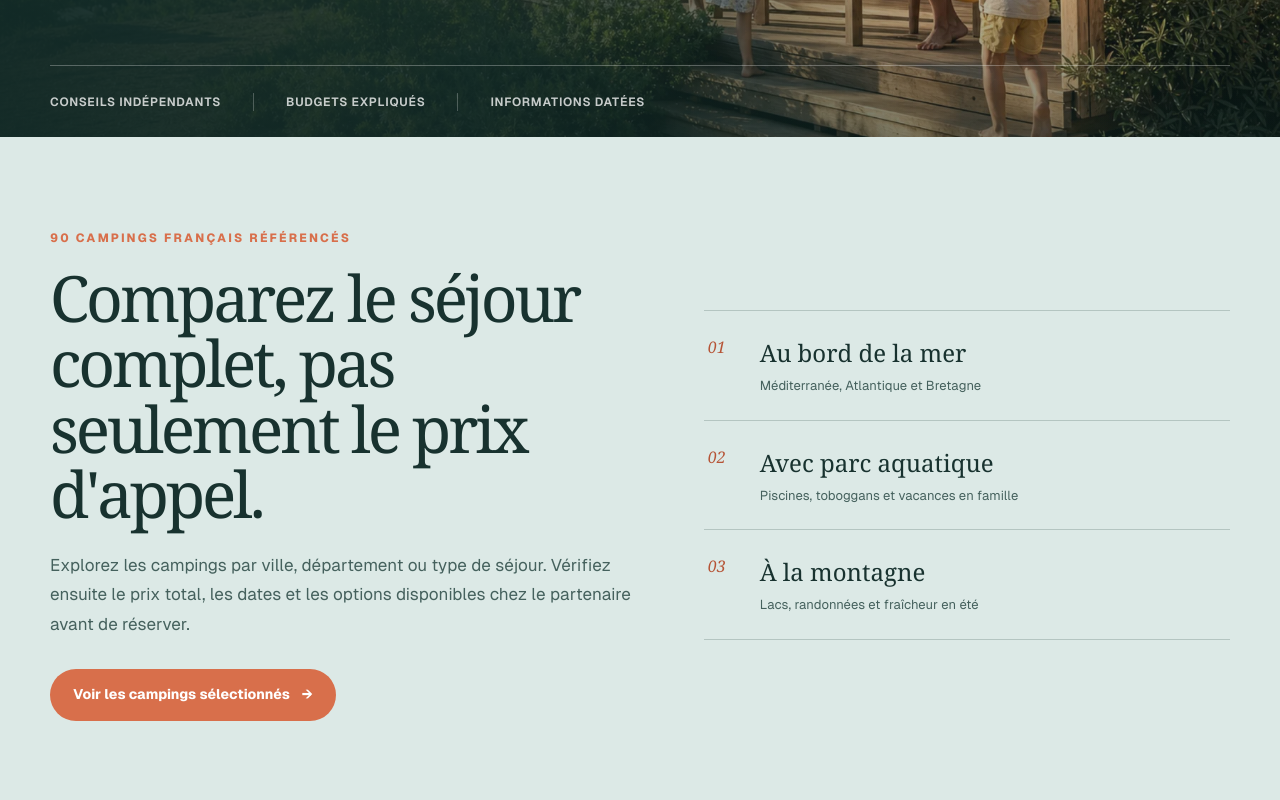
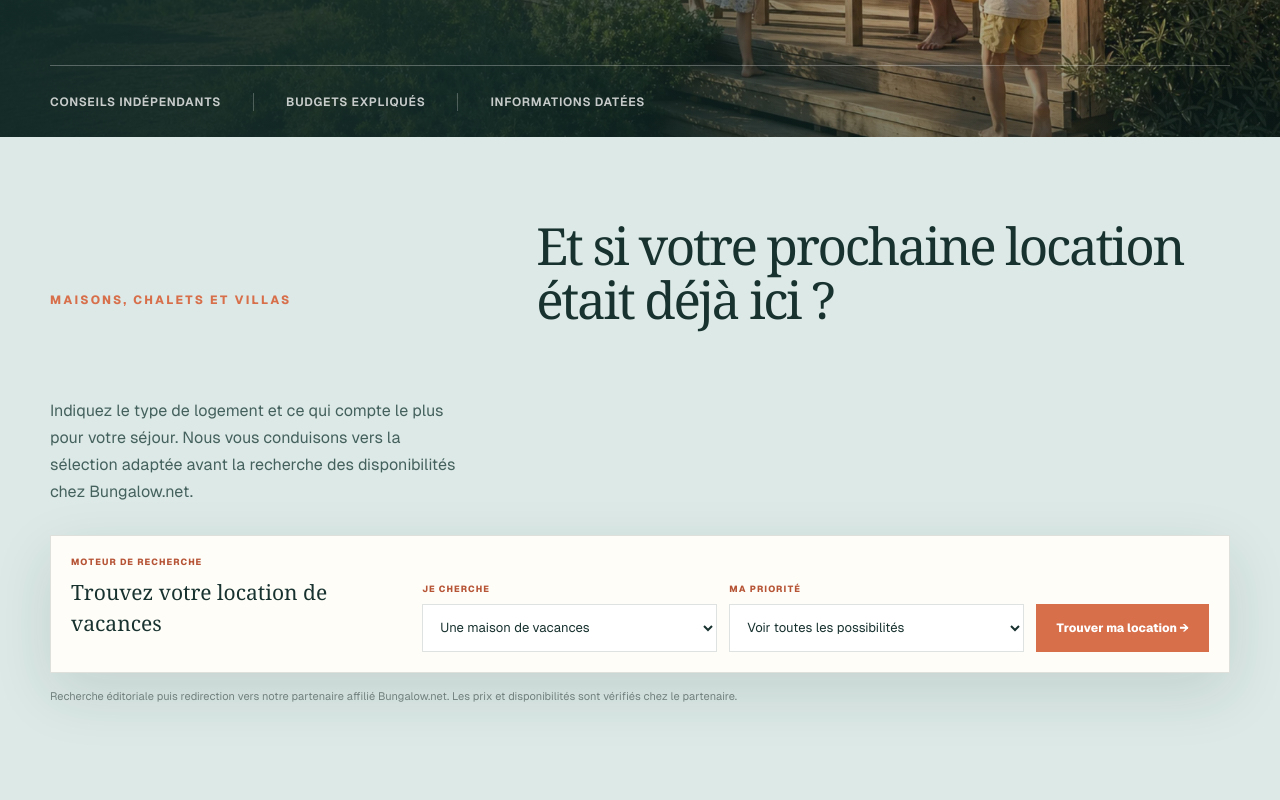
Before and after one commit to selenevoyance14-svg/vacances-bons-plans-, a Next.js app: page / in a window 1280 px wide. Shown: the part 660-1460 px from the top of the page. Built offline with nearby package versions, Linux system fonts and the light colour scheme.

Commit message:
Ajoute le moteur de locations sur accueil

```diff
--- /dev/null
+++ b/src/app/components/HolidayRentalFinder.tsx
@@ -0,0 +1,60 @@
+"use client";
+
+import { useRouter } from "next/navigation";
+import { useState } from "react";
+
+const ACCOMMODATION_ROUTES: Record<string, string> = {
+  maison: "/locations-vacances/france",
+  chalet: "/locations-vacances/montagne",
+  villa: "/locations-vacances/villa-piscine",
+  groupe: "/locations-vacances/grande-famille",
+};
+
+const PRIORITY_ROUTES: Record<string, string> = {
+  mer: "/locations-vacances/bord-de-mer",
+  montagne: "/locations-vacances/montagne",
+  chien: "/locations-vacances/avec-chien",
+  piscine: "/locations-vacances/villa-piscine",
+  famille: "/locations-vacances/grande-famille",
+};
+
+export default function HolidayRentalFinder() {
+  const router = useRouter();
+  const [accommodation, setAccommodation] = useState("maison");
+  const [priority, setPriority] = useState("");
+
+  function submit(event: React.FormEvent<HTMLFormElement>) {
+    event.preventDefault();
+    router.push(PRIORITY_ROUTES[priority] ?? ACCOMMODATION_ROUTES[accommodation]);
+  }
+
+  return (
+    <form className="destination-selector home-rental-finder" onSubmit={submit}>
+      <div className="destination-selector-heading">
+        <span>Moteur de recherche</span>
+        <strong>Trouvez votre location de vacances</strong>
+      </div>
+      <label>
+        <span>Je cherche</span>
+        <select value={accommodation} onChange={(event) => setAccommodation(event.target.value)}>
+          <option value="maison">Une maison de vacances</option>
+          <option value="chalet">Un chalet à la montagne</option>
+          <option value="villa">Une villa avec piscine</option>
+          <option value="groupe">Une grande maison</option>
+        </select>
+      </label>
+      <label>
+        <span>Ma priorité</span>
+        <select value={priority} onChange={(event) => setPriority(event.target.value)}>
+          <option value="">Voir toutes les possibilités</option>
+          <option value="mer">Être près de la mer</option>
+          <option value="montagne">Partir à la montagne</option>
+          <option value="chien">Emmener mon chien</option>
+          <option value="piscine">Avoir une piscine</option>
+          <option value="famille">Partir en grande famille</option>
+        </select>
+      </label>
+      <button type="submit">Trouver ma location <span aria-hidden>→</span></button>
+    </form>
+  );
+}
--- a/src/app/globals.css
+++ b/src/app/globals.css
@@ -996,6 +996,40 @@ img {
 .destination-selector button:disabled {
   cursor: not-allowed;
   opacity: 0.48;
+}
+
+.home-rental-search {
+  padding: 72px 0;
+  background: var(--sea-light);
+}
+
+.home-rental-search-copy {
+  display: grid;
+  grid-template-columns: minmax(0, .75fr) minmax(0, 1.25fr);
+  gap: 70px;
+  align-items: end;
+}
+
+.home-rental-search-copy h2 {
+  margin: 10px 0 0;
+  font-family: Georgia, serif;
+  font-size: clamp(36px, 4vw, 58px);
+  font-weight: 400;
+  letter-spacing: -.045em;
+  line-height: 1.05;
+}
+
+.home-rental-search-copy > p:last-child {
+  margin: 0;
+  color: var(--ink-soft);
+  font-size: 16px;
+  line-height: 1.7;
+}
+
+.home-rental-finder {
+  margin-top: 30px;
+  background: var(--paper);
+  box-shadow: 0 20px 60px rgba(24, 50, 47, .12);
 }
 
 .destination-directory {
@@ -1755,6 +1789,7 @@ img {
   .destination-selector { grid-template-columns: 1fr 1fr; }
   .destination-selector-heading { grid-column: 1 / -1; }
   .destination-selector button { grid-column: 1 / -1; }
+  .home-rental-search-copy { grid-template-columns: 1fr; gap: 18px; }
   .partner-offer-grid { grid-template-columns: repeat(2,minmax(0,1fr)); }
   .city-intro-grid { grid-template-columns: 1fr; gap: 42px; }
   .city-link-grid { grid-template-columns: repeat(2,minmax(0,1fr)); }
--- a/src/app/page.tsx
+++ b/src/app/page.tsx
@@ -5,6 +5,7 @@ import { getArticles } from "@/lib/articles";
 import { featuredCampings } from "@/lib/featuredCampings";
 import { suncampOffersByDepartment, suncampVarOffers } from "@/lib/suncampOffers";
 import { bungalowThemes } from "@/lib/bungalowThemes";
+import HolidayRentalFinder from "@/app/components/HolidayRentalFinder";
 
 const UNIVERSES = [
   {
@@ -126,6 +127,18 @@ export default function Home() {
           <span>Conseils indépendants</span>
           <span>Budgets expliqués</span>
           <span>Informations datées</span>
+        </div>
+      </section>
+
+      <section className="home-rental-search" aria-labelledby="home-rental-search-title">
+        <div className="site-container">
+          <div className="home-rental-search-copy">
+            <p className="eyebrow">Maisons, chalets et villas</p>
+            <h2 id="home-rental-search-title">Et si votre prochaine location était déjà ici ?</h2>
+            <p>Indiquez le type de logement et ce qui compte le plus pour votre séjour. Nous vous conduisons vers la sélection adaptée avant la recherche des disponibilités chez Bungalow.net.</p>
+          </div>
+          <HolidayRentalFinder />
+          <p className="partner-disclosure">Recherche éditoriale puis redirection vers notre partenaire affilié Bungalow.net. Les prix et disponibilités sont vérifiés chez le partenaire.</p>
         </div>
       </section>
 
```
